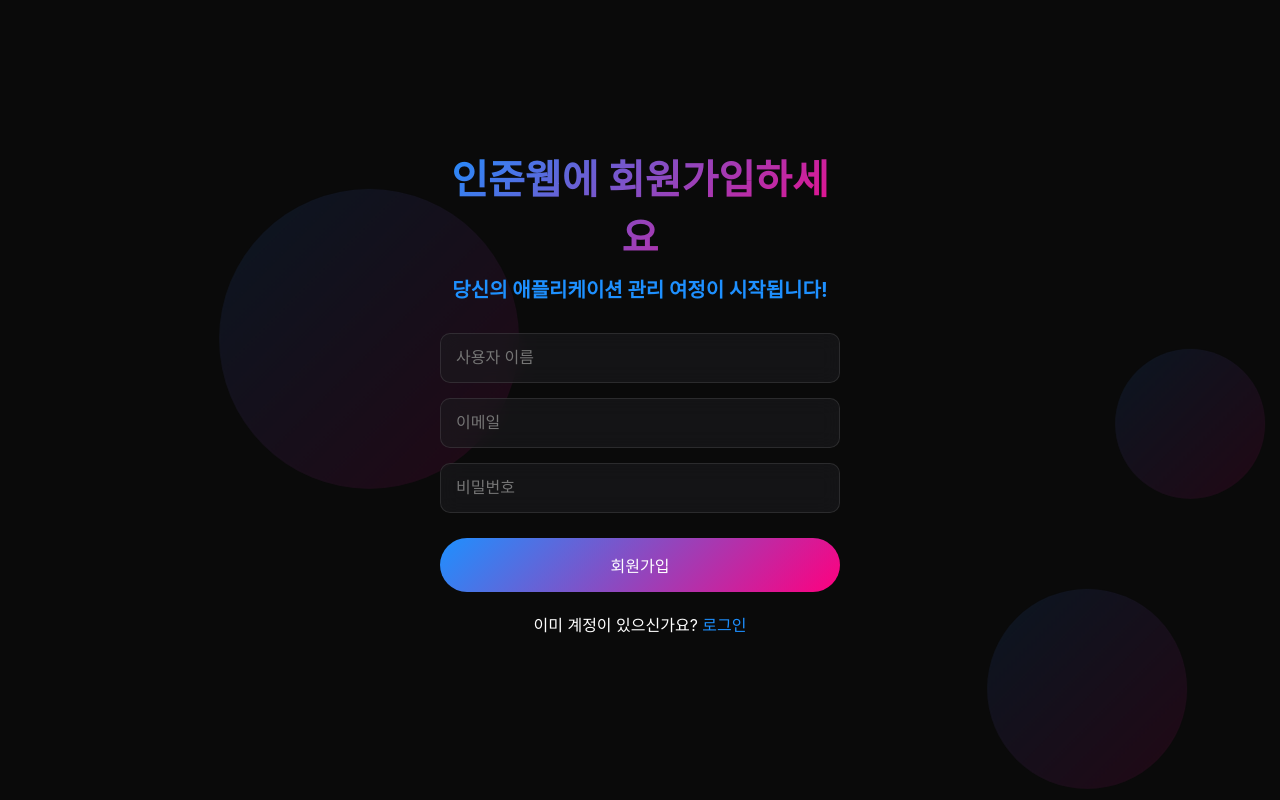
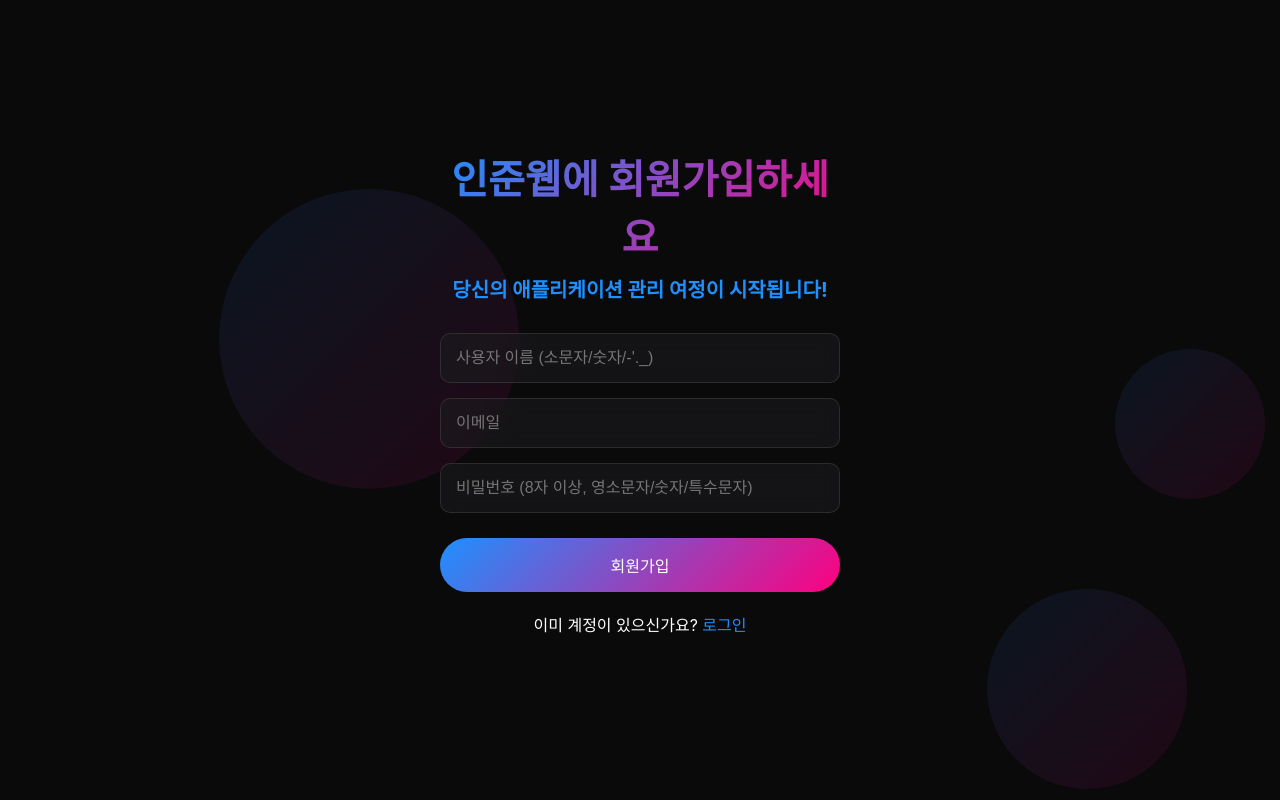
Before and after one commit to injunweb/dashboard-frontend, a React (Vite) app: page /register in a window 1280 px wide. Built offline with nearby package versions, Linux system fonts and the light colour scheme.

Commit message:
feat: 회원가입 입력 조건 표시

```diff
--- a/src/pages/RegisterPage.jsx
+++ b/src/pages/RegisterPage.jsx
@@ -45,7 +45,11 @@ const RegisterPage = () => {
                 <Title>인준웹에 회원가입하세요</Title>
                 <Subtitle>당신의 애플리케이션 관리 여정이 시작됩니다!</Subtitle>
                 <Form onSubmit={handleSubmit}>
-                    <Input name="username" placeholder="사용자 이름" required />
+                    <Input
+                        name="username"
+                        placeholder="사용자 이름 (소문자/숫자/-'._)"
+                        required
+                    />
                     <Input
                         name="email"
                         type="email"
@@ -55,7 +59,7 @@ const RegisterPage = () => {
                     <Input
                         name="password"
                         type="password"
-                        placeholder="비밀번호"
+                        placeholder="비밀번호 (8자 이상, 영소문자/숫자/특수문자)"
                         required
                     />
                     <Button type="submit" disabled={isRegisterLoading}>
```
